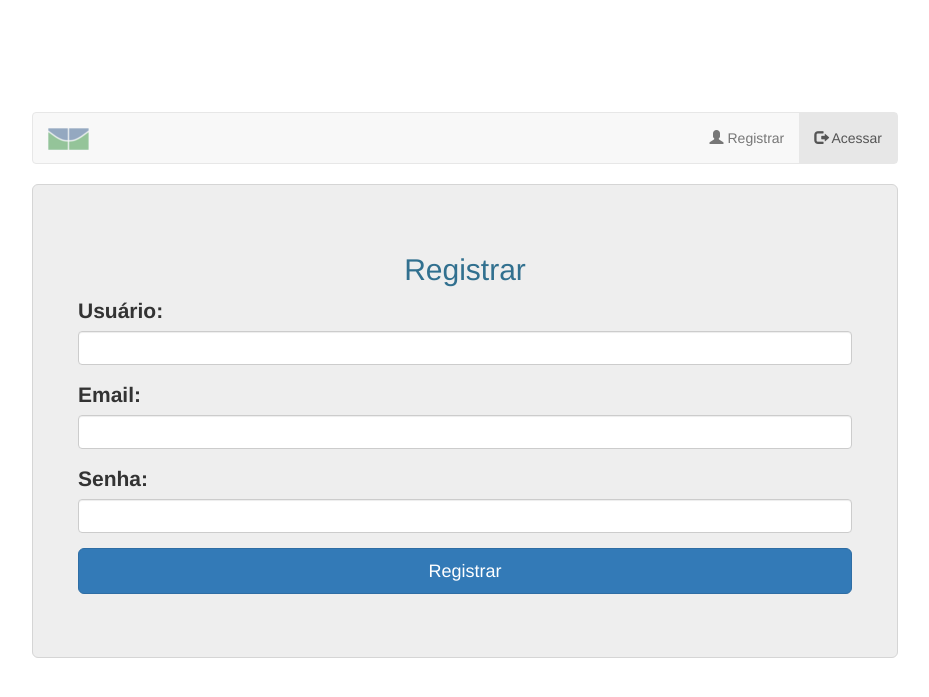
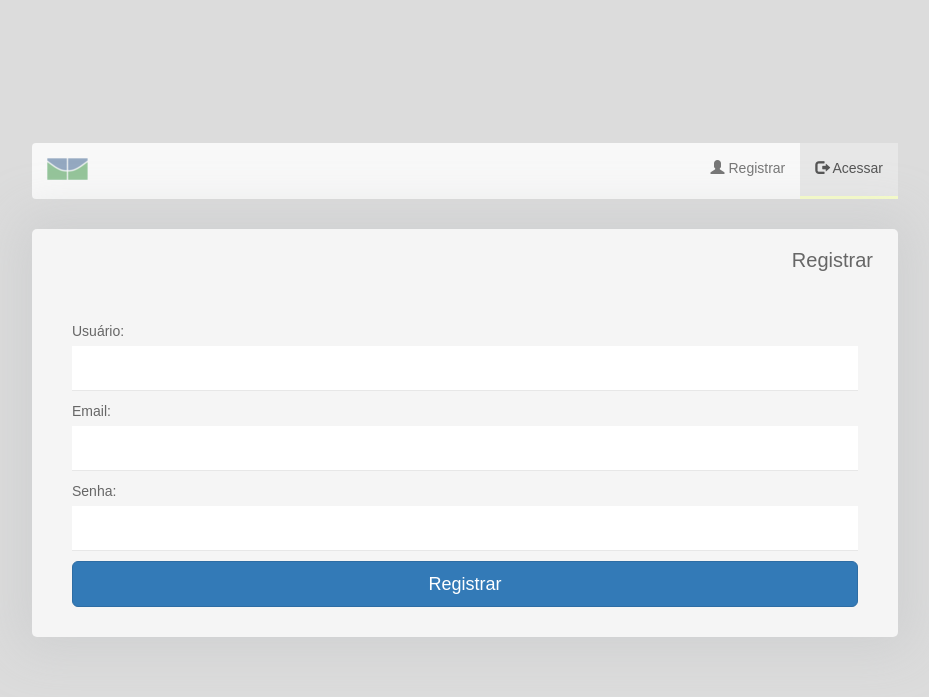
Before and after one commit to leandro2r/automatic_summarizer, a Django app: page /register/ in a window 1280 px wide. Shown: the top 697 px of the page, without its empty margins (175-1104 px from the left). Run offline with Django 3.2, Linux system fonts and the light colour scheme; parts of the project's set-up code (start-up, migrations or seed data) failed here and were passed over; some libraries are stand-ins or nearby versions.

Commit message:
Change css template

```diff
--- /dev/null
+++ b/apps/static/css/default.css
@@ -0,0 +1,126 @@
+body {
+  padding-top: 90px;
+  background-color: #DCDCDC;
+  color: #666666;
+  font-family: sans-serif;
+  font-weight:100;
+}
+
+.panel {
+  border-radius: 5px;
+  background-color: #F5F5F5;
+}
+
+label {
+  font-weight: 300;
+}
+
+.panel-content {
+   border: none;
+  -webkit-box-shadow: 0px 0px 49px 14px rgba(188,190,194,0.39);
+  -moz-box-shadow: 0px 0px 49px 14px rgba(188,190,194,0.39);
+  box-shadow: 0px 0px 49px 14px rgba(188,190,194,0.39);
+}
+
+.panel-content>.panel-heading .tabs{
+  padding: 0;
+}
+
+.panel-content h2{
+  font-size: 20px;
+  font-weight: 300;
+  margin-top: 5px;
+  margin-bottom: 50px;
+  text-align: right;
+}
+
+.panel-content> {
+  color: #848c9d;
+  background-color: #e8e9ec;
+  border-color: #fff;
+  text-align:center;
+  border-bottom-left-radius: 5px;
+  border-bottom-right-radius: 5px;
+  border-top-left-radius: 0px;
+  border-top-right-radius: 0px;
+  border-bottom: 0px;
+  padding: 0px 15px;
+}
+
+.panel-heading, .new-background {
+  background-color: #ddd;
+}
+
+.panel-content .form-group {
+  padding: 0 30px;
+}
+
+.panel-content input[type=text], input[type=number], input[type=file], input[type=password], input[type=email] {
+  height: 45px;
+  border: 0;
+  font-size: 16px;
+  -webkit-transition: all 0.1s linear;
+  -moz-transition: all 0.1s linear;
+  transition: all 0.1s linear;
+  -webkit-box-shadow: none;
+  box-shadow: none;
+  border-bottom: 1px solid #e7e7e7;
+  border-radius: 0px;
+  padding: 6px 0px;
+}
+
+.panel-content input:hover,
+.panel-content input:focus {
+  outline:none;
+  -webkit-box-shadow: none;
+  -moz-box-shadow: none;
+  box-shadow: none;
+  border-color: #ccc;
+}
+
+.navbar, .dropdown-menu{
+  border: none;
+}
+
+.nav>li>a, .dropdown-menu>li>a:focus, .dropdown-menu>li>a:hover, .dropdown-menu>li>a, .dropdown-menu>li{
+  border-bottom: 3px solid transparent;
+}
+
+.nav>li>a:focus, .nav>li>a:hover,.nav .open>a, .nav .open>a:focus, .nav .open>a:hover, .dropdown-menu>li>a:focus, .dropdown-menu>li>a:hover{
+  border-bottom: 3px solid transparent;
+  background: none;
+}
+
+.navbar a, .dropdown-menu>li>a, .dropdown-menu>li>a:focus, .dropdown-menu>li>a:hover, .navbar-toggle{
+  color: #666666;
+}
+
+.dropdown-menu{
+  -webkit-box-shadow: none;
+  box-shadow:none;
+}
+
+.nav li:hover:nth-child(8n+1), .nav li.active:nth-child(8n+1){
+  border-bottom: #C4E17F 3px solid;
+}
+.nav li:hover:nth-child(8n+2), .nav li.active:nth-child(8n+2){
+  border-bottom: #F7FDCA 3px solid;
+}
+.nav li:hover:nth-child(8n+3), .nav li.active:nth-child(8n+3){
+  border-bottom: #FECF71 3px solid;
+}
+.nav li:hover:nth-child(8n+4), .nav li.active:nth-child(8n+4){
+  border-bottom: #F0776C 3px solid;
+}
+.nav li:hover:nth-child(8n+5), .nav li.active:nth-child(8n+5){
+  border-bottom: #DB9DBE 3px solid;
+}
+.nav li:hover:nth-child(8n+6), .nav li.active:nth-child(8n+6){
+  border-bottom: #C49CDE 3px solid;
+}
+.nav li:hover:nth-child(8n+7), .nav li.active:nth-child(8n+7){
+  border-bottom: #669AE1 3px solid;
+}
+.nav li:hover:nth-child(8n+8), .nav li.active:nth-child(8n+8){
+  border-bottom: #62C2E4 3px solid;
+}
--- a/apps/templates/apps/base.html
+++ b/apps/templates/apps/base.html
@@ -6,21 +6,31 @@
 	<title>Sumarizador Automático</title>
 	<link rel="stylesheet" type="text/css" href="{% static "css/bootstrap-select.min.css" %}" />
 	<link rel="stylesheet" type="text/css" href="{% static "css/bootstrap.css" %}" />
+	<link rel="stylesheet" type="text/css" href="{% static "css/default.css" %}" />
 	<meta name="viewport" content="width=device-width, initial-scale=1">
 </head>
 <body>
+
 <div class="container">
 	{% include "apps/nav.html" %}
-
-	    <div class="jumbotron vertical-center">
-	    	<h2 class="text-info" align="center">
-			{% if title %} {{ title }} {% else %} Sumarizador Automático {% endif %}
+	<div class="row">
+		<div class="col-md-12 col-md-offset-0">
+			<div class="panel panel-content">
+				<div class="panel-body">
+					<div class="row">
+						<div class="col-lg-12">
+                			<h2>{% if title %} {{ title }} {% else %} Sumarizador Automático {% endif %}
 							</h2>
 
 							{% include "apps/errors.html" %}
 
 							{% block content %}
 							{% endblock %}
+						</div>
+					</div>
+				</div>
+			</div>
+		</div>
 	</div>
 </div>
 </body>
--- a/apps/templates/converter_app/index.html
+++ b/apps/templates/converter_app/index.html
@@ -10,7 +10,7 @@
 		  		<button type="button" class="btn btn-danger" data-toggle="collapse" data-target="#delete" data-parent="#accordion">Excluir Arquivo</button>
 			</div>
 			<div id="add" class="collapse">
-				<div class="panel-body">
+				<div class="new-background">
 				    <form method="POST" action="." enctype="multipart/form-data" class="form-horizontal" >
 						{% csrf_token %}
 						<div class="form-group">
@@ -22,7 +22,7 @@
 				</div>
 			</div>
 			<div id="delete" class="collapse">
-				<div class="panel-body">
+				<div class="new-background">
 					<form method="POST" action="." enctype="multipart/form-data" class="form-horizontal" >
 						{% csrf_token %}
 					    <label for="url" class="control-label lb-lg">Arquivos</label>
```
Lines whose indentation alone changed are shown as unchanged.
